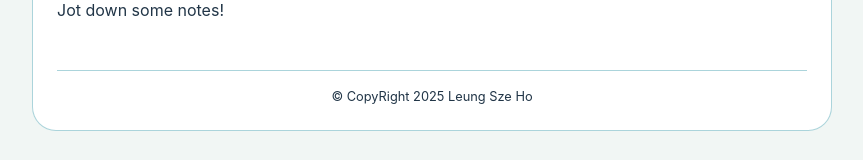
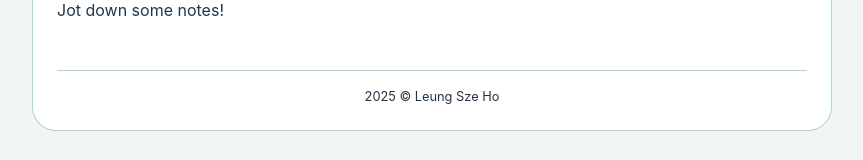
Before and after one commit to jshldev/quicknote, a React (Vite) app in the folder client/: page /about in a window 1280 px wide. Shown: the part 178-338 px from the top of the page, without its empty margins (208-1071 px from the left). Built offline with nearby package versions, Linux system fonts and the light colour scheme.

Commit message:
update footer

```diff
--- a/client/src/components/Footer.jsx
+++ b/client/src/components/Footer.jsx
@@ -1,9 +1,7 @@
 import React from "react";
 
 function Footer() {
-  return (
-    <footer>&copy; CopyRight {new Date().getFullYear()} Leung Sze Ho</footer>
-  );
+  return <footer>{new Date().getFullYear()} &copy; Leung Sze Ho</footer>;
 }
 
 export default Footer;
```
